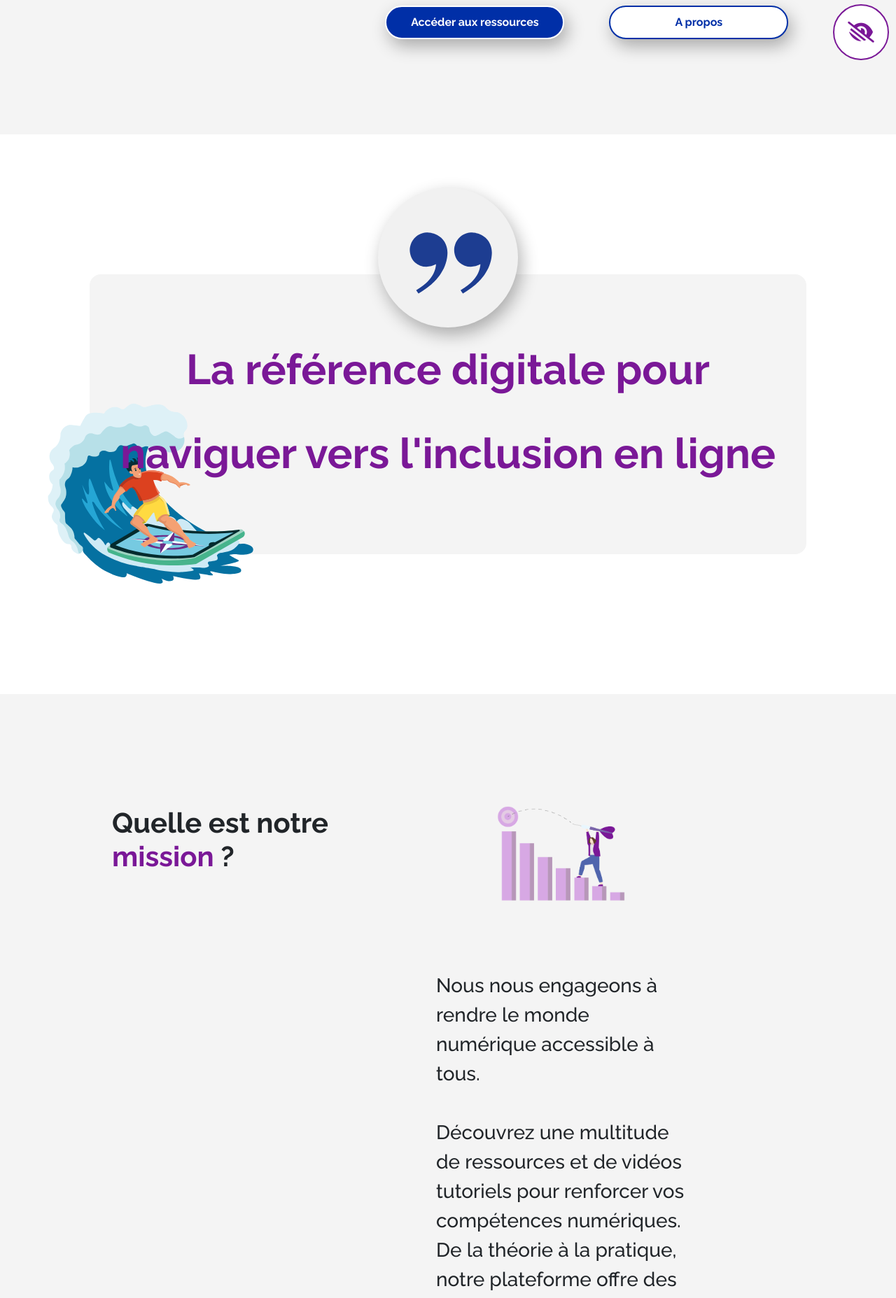
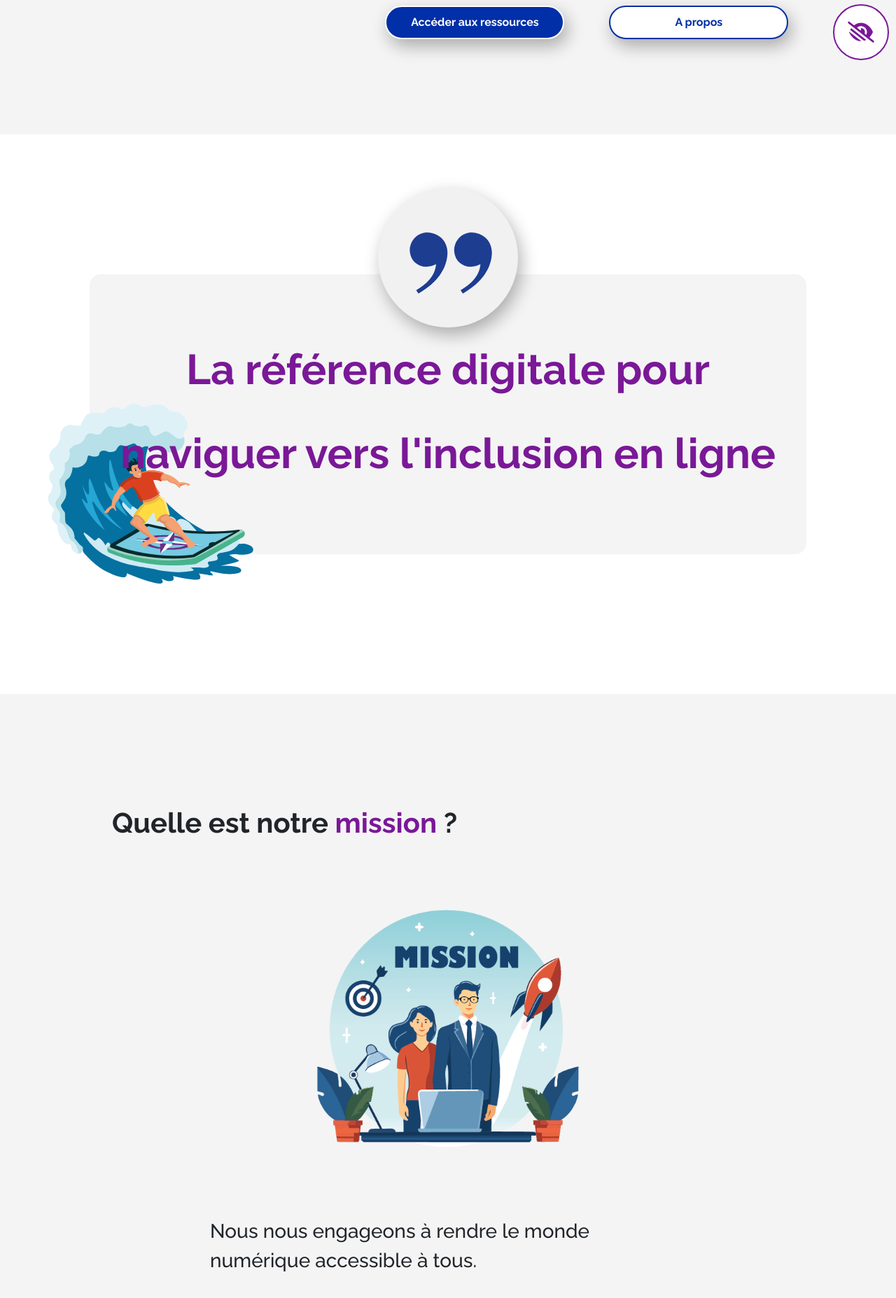
Before and after one commit to Nabil-Hosseinee/LITIS, a PHP site: page / in a window 1280 px wide. Shown: the part 684-2539 px from the top of the page at 70% size. Run offline with PHP 8.4, Linux system fonts and the light colour scheme; some libraries are stand-ins or nearby versions; some web fonts are replaced.

Commit message:
changement header link + changement illustration index.php

```diff
--- a/about.html
+++ b/about.html
@@ -17,8 +17,8 @@
         </div>
         <nav class="navbar navbar-expand-lg">
             <ul class="d-flex justify-content-center align-items-center">
-                <li><a class="active fs-3 menu__link fw-semibold" href="index.php">Accueil</a></li>
-                <li><a class="fs-3 menu__link fw-semibold" href="about.html">A propos</a></li>
+                <li><a class="fs-3 menu__link fw-semibold" href="index.php">Accueil</a></li>
+                <li><a class="active fs-3 menu__link fw-semibold" href="about.html">A propos</a></li>
                 <li><a class="fs-3 menu__link fw-semibold" href="ressource.html">Ressources</a></li>
             </ul>
         </nav>
--- a/assets/css/style.css
+++ b/assets/css/style.css
@@ -11,25 +11,6 @@ body {
     font-style: normal;
     overflow-x: hidden;
 }
-
-
-
-
-/* test */
-
-.fade-in {
-    opacity: 0;
-    transform: translateY(200px);
-    transition: opacity 1.5s ease-out, transform 0.6s ease-out;
-}
-
-.fade-in.visible {
-    opacity: 1;
-    transform: translateY(0);
-}
-
-
-
 
 
 /* presentation */
@@ -164,7 +145,7 @@ h1 {
 }
 
 .prb-container img {
-    width: 30%;
+    width: 40%;
     margin-bottom: 100px;
 }
 
--- a/assets/js/script.js
+++ b/assets/js/script.js
@@ -101,6 +101,10 @@ document.querySelector('.font-toggle').addEventListener('change', function() {
 });
 
 document.querySelector('.bg-toggle').addEventListener('change', function() {
-    document.body.style.backgroundColor = this.checked ? 'black' : 'transparent' ;
-    document.body.style.color = this.checked ? 'white' : 'black' ;
+    if (this.checked) {
+        document.body.classList.add('accessibility-mode');
+        document.getElementById('search-input').classList.add('.accessibility-search-mode');
+    } else {
+        document.body.classList.remove('accessibility-mode');
+    }
 });
--- a/glossaire.php
+++ b/glossaire.php
@@ -30,9 +30,9 @@ $results = $statement->fetchAll(PDO::FETCH_ASSOC);
         </div>
         <nav class="navbar navbar-expand-lg">
             <ul class="d-flex justify-content-center align-items-center">
-                <li><a class="active fs-3 menu__link fw-semibold" href="index.php">Accueil</a></li>
+                <li><a class="fs-3 menu__link fw-semibold" href="index.php">Accueil</a></li>
                 <li><a class="fs-3 menu__link fw-semibold" href="about.html">A propos</a></li>
-                <li><a class="fs-3 menu__link fw-semibold" href="ressource.html">Ressources</a></li>
+                <li><a class="active fs-3 menu__link fw-semibold" href="ressource.html">Ressources</a></li>
             </ul>
         </nav>
 
--- a/index.php
+++ b/index.php
@@ -103,20 +103,15 @@ session_start();
         <i class="fa-solid fa-eye-low-vision"></i>
         <div id="access-menu" class="access-menu">
             <label class="switch mg">
-                <span>Changer l'écriture</span>
+                <span class="fw-bold color_v">Changer l'écriture</span>
                 <input type="checkbox" class="font-toggle">
                 <span class="slider round"></span>
             </label>
             <label class="switch">
-                <span>Changer le contraste</span>
+                <span class="fw-bold color_v">Changer le contraste</span>
                 <input type="checkbox" class="bg-toggle">
                 <span class="slider round"></span>
             </label>
-            <!-- <label class="switch">
-                <span>Changer Texte</span>
-                <input type="checkbox" class="text-toggle">
-                <span class="slider round"></span>
-            </label> -->
         </div>
     </div>
 
@@ -145,7 +140,7 @@ session_start();
 
 
     <!-- slogan -->
-    <div class="slogan d-flex justify-content-center align-items-center fade-in">
+    <div class="slogan d-flex justify-content-center align-items-center">
         <div class="circle d-flex justify-content-center align-items-center">
             <img src="./assets/images/illustration/quotes.svg" alt="">
         </div>
@@ -159,12 +154,12 @@ session_start();
 
 
     <!-- prb -->
-    <section class="prb fade-in">
+    <section class="prb">
         <h2 class="fs-1 fw-bold">
             Quelle est notre <span class="color_v">mission</span> ?
         </h2>
         <div class="container prb-container d-flex flex-column align-items-center">
-            <img class="col-xl-12 img-fluid" src="./assets/images/illustration/mission.png" alt="Illustration des missions, une personne vise une cible avec une fléchette">
+            <img class="col-xl-12 img-fluid" src="./assets/images/illustration/mission2.png" alt="Illustration des missions, une personne vise une cible avec une fléchette">
             <p class="col-xl-12 fs-3 fw-medium">
                 Nous nous engageons à rendre le monde numérique accessible à tous.
                 <br>
@@ -179,7 +174,7 @@ session_start();
 
 
     <!-- tuto -->
-    <section class="tuto fade-in">
+    <section class="tuto">
         <h2 class="fs-1 fw-bold">
             Les <span class="color_v">tutoriels</span> à la une
         </h2>
--- a/ressource.html
+++ b/ressource.html
@@ -17,9 +17,9 @@
         </div>
         <nav class="navbar navbar-expand-lg">
             <ul class="d-flex justify-content-center align-items-center">
-                <li><a class="active fs-3 menu__link fw-semibold" href="index.php">Accueil</a></li>
+                <li><a class="fs-3 menu__link fw-semibold" href="index.php">Accueil</a></li>
                 <li><a class="fs-3 menu__link fw-semibold" href="about.html">A propos</a></li>
-                <li><a class="fs-3 menu__link fw-semibold" href="ressource.html">Ressources</a></li>
+                <li><a class="active fs-3 menu__link fw-semibold" href="ressource.html">Ressources</a></li>
             </ul>
         </nav>
 
```
Also changed, not shown: assets/css/general.css (+25 -10 lines), assets/images/illustration/galere.png, assets/images/illustration/galere.svg, assets/images/illustration/mission2.png (added), 2 other files.
